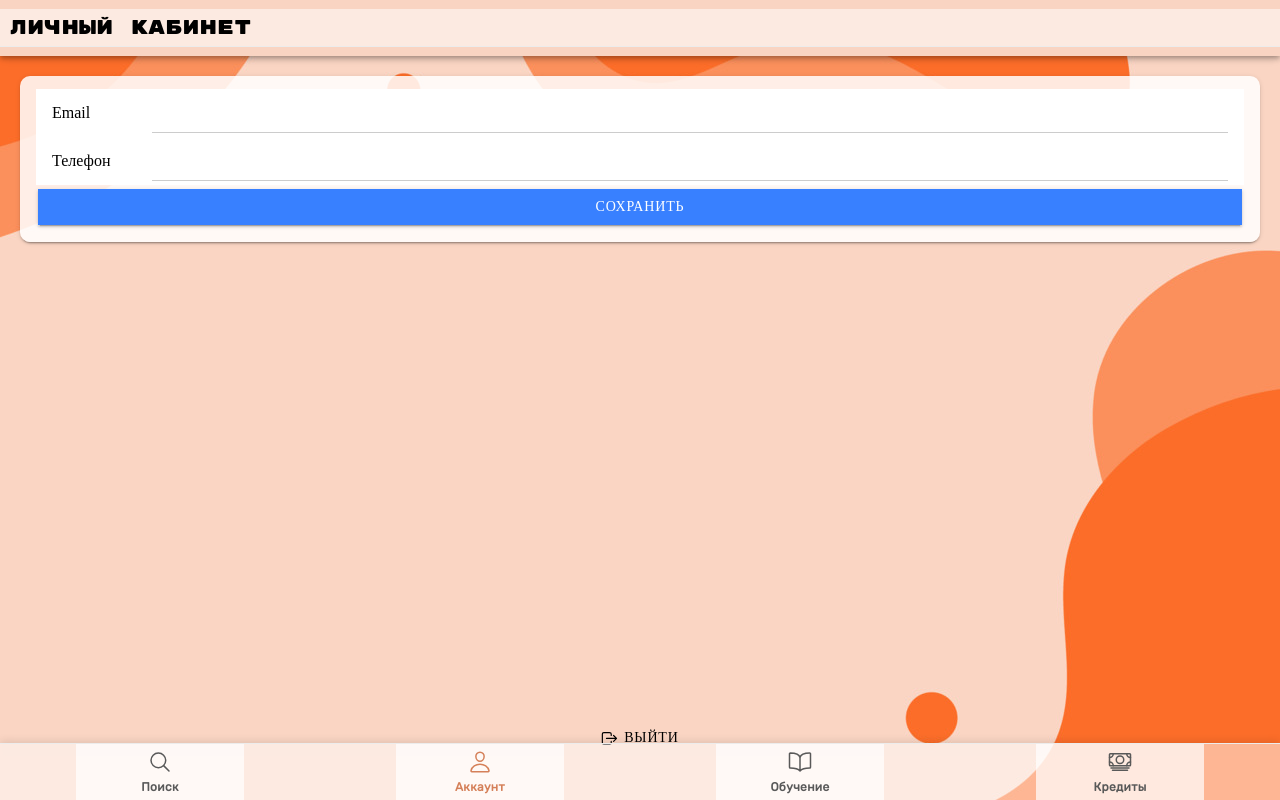
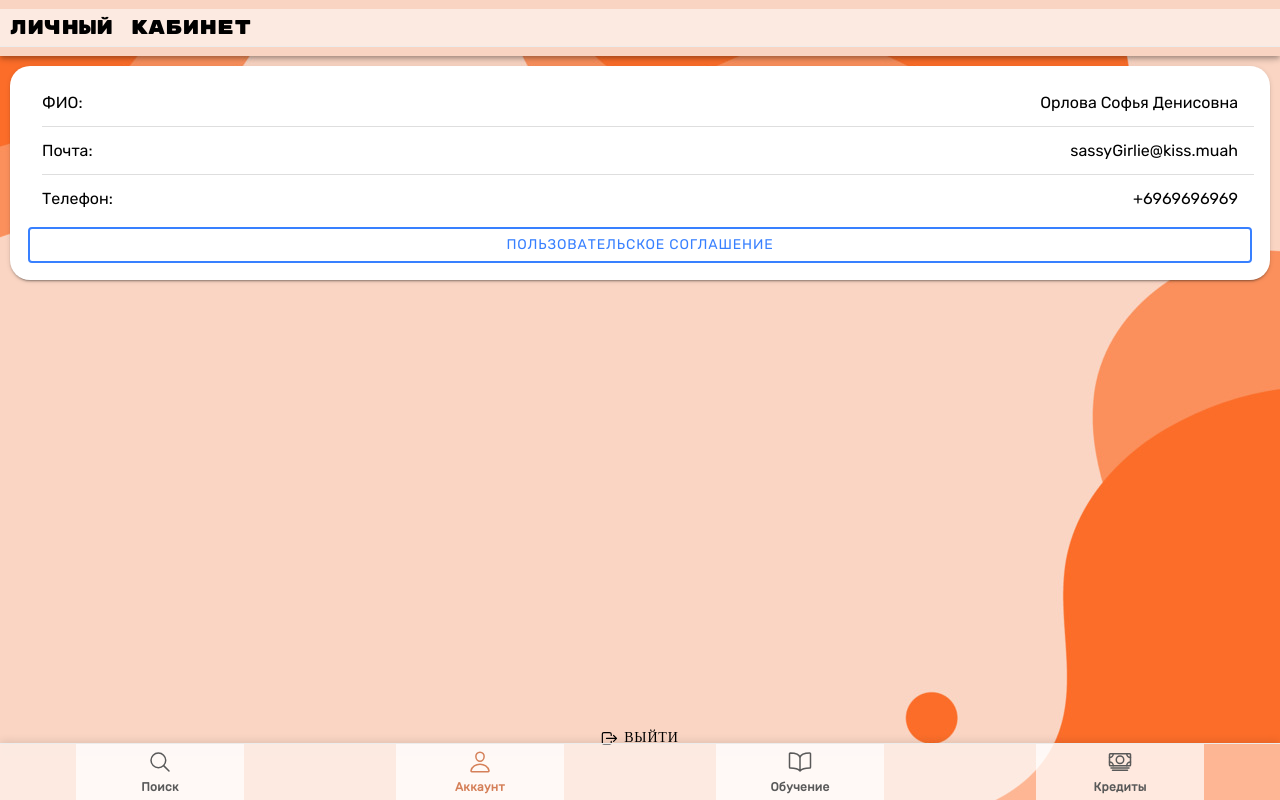
Before and after one commit to kopytyoshka/FinoDays, a React (Create React App) app: page /profile in a window 1280 px wide. Built offline with nearby package versions, Linux system fonts and the light colour scheme.

Commit message:
feat: add profilePage

```diff
--- a/src/pages/CreditOffersPages.tsx
+++ b/src/pages/CreditOffersPages.tsx
@@ -13,7 +13,7 @@ import {
     IonInput,
     IonButton,
     IonIcon,
-    IonLoading, IonSelectOption, IonSelect, IonSpinner, IonCardSubtitle, IonCardTitle
+    IonLoading, IonSelectOption, IonSelect, IonSpinner, IonCardSubtitle, IonCardTitle, IonPage
 } from '@ionic/react';
 import {caretDownSharp} from 'ionicons/icons';
 
@@ -80,12 +80,12 @@ const CreditOffersPage: React.FC = () => {
                                     placeholder="Выберите"
                                     onIonChange={(e) => setLoanTerm(parseInt(e.detail.value!, 10))}
                                 >
-                                    <IonSelectOption value="month">1 месяц</IonSelectOption>
-                                    <IonSelectOption value="twoMonthes">3 месяца</IonSelectOption>
-                                    <IonSelectOption value="sixMonthes">6 месяцев</IonSelectOption>
-                                    <IonSelectOption value="twoYears">2 года</IonSelectOption>
-                                    <IonSelectOption value="threeYears">3 года</IonSelectOption>
-                                    <IonSelectOption value="fiveYears">5 лет</IonSelectOption>
+                                    <IonSelectOption className="creditOffersCard" value="month">1 месяц</IonSelectOption>
+                                    <IonSelectOption className="creditOffersCard" value="twoMonthes">3 месяца</IonSelectOption>
+                                    <IonSelectOption className="creditOffersCard" value="sixMonthes">6 месяцев</IonSelectOption>
+                                    <IonSelectOption className="creditOffersCard" value="twoYears">2 года</IonSelectOption>
+                                    <IonSelectOption className="creditOffersCard" value="threeYears">3 года</IonSelectOption>
+                                    <IonSelectOption className="creditOffersCard" value="fiveYears">5 лет</IonSelectOption>
                                 </IonSelect>
                             </IonItem>
 
--- a/src/pages/ProfilePage.tsx
+++ b/src/pages/ProfilePage.tsx
@@ -1,4 +1,4 @@
-import React from 'react';
+import React, {useEffect, useRef, useState} from 'react';
 import {
     IonHeader,
     IonToolbar,
@@ -12,11 +12,24 @@ import {
     IonLabel,
     IonInput,
     IonButton,
-    IonIcon
+    IonIcon, IonModal, IonButtons, IonCheckbox, IonText
 } from '@ionic/react';
 import { logOutOutline } from 'ionicons/icons';
 
 const ProfilePage: React.FC = () => {
+    const modal = useRef<HTMLIonModalElement>(null);
+    const page = useRef(undefined);
+
+    const [canDismiss, setCanDismiss] = useState(false);
+    const [presentingElement, setPresentingElement] = useState<HTMLElement | undefined>(undefined);
+
+    useEffect(() => {
+        setPresentingElement(page.current);
+    }, []);
+
+    function dismiss() {
+        modal.current?.dismiss();
+    }
     return (
         <>
             <IonHeader>
@@ -25,21 +38,67 @@ const ProfilePage: React.FC = () => {
                 </IonToolbar>
             </IonHeader>
             <IonContent>
-                <IonCard className="profile-card">
-                    <IonCardContent>
-                            <IonItem lines="none">
-                                <IonLabel position="fixed">Email</IonLabel>
-                                <IonInput type="email" className="transparent-input"></IonInput>
-                            </IonItem>
-                            <IonItem lines="none">
-                                <IonLabel position="fixed">Телефон</IonLabel>
-                                <IonInput type="tel" className="transparent-input"></IonInput>
-                            </IonItem>
-                        <IonButton expand="full" fill="solid" type="submit">
-                            Сохранить
+                {/*<IonCard className="profile-card">*/}
+                {/*    <IonCardContent>*/}
+                {/*            <IonItem lines="none">*/}
+                {/*                <IonLabel position="fixed">Email</IonLabel>*/}
+                {/*                <IonInput type="email" className="transparent-input"></IonInput>*/}
+                {/*            </IonItem>*/}
+                {/*            <IonItem lines="none">*/}
+                {/*                <IonLabel position="fixed">Телефон</IonLabel>*/}
+                {/*                <IonInput type="tel" className="transparent-input"></IonInput>*/}
+                {/*            </IonItem>*/}
+                {/*        <IonButton expand="full" fill="solid" type="submit">*/}
+                {/*            Сохранить*/}
+                {/*        </IonButton>*/}
+                {/*    </IonCardContent>*/}
+                {/*</IonCard>*/}
+
+                <IonCard style={{borderRadius: '20px'}}>
+                    <IonCardContent className="card-info">
+                        <IonItem>
+                            <IonLabel>ФИО:</IonLabel>
+                            <IonLabel slot="end">Орлова Софья Денисовна</IonLabel>
+                        </IonItem>
+                        <IonItem>
+                            <IonLabel>Почта:</IonLabel>
+                            <IonLabel slot="end">sassyGirlie@kiss.muah</IonLabel>
+                        </IonItem>
+                        <IonItem lines="none">
+                            <IonLabel>Телефон:</IonLabel>
+                            <IonLabel slot="end">+6969696969</IonLabel>
+                        </IonItem>
+                        <IonButton id="open-modal" expand="block" fill="outline">
+                            Пользовательское соглашение
                         </IonButton>
                     </IonCardContent>
                 </IonCard>
+
+
+                <IonModal ref={modal} trigger="open-modal" canDismiss={canDismiss} presentingElement={presentingElement}>
+                    <IonHeader>
+                        <IonToolbar>
+                            <IonTitle className="card-info">Пользовательское соглашение</IonTitle>
+                            <IonButtons slot="end">
+                                <IonButton className="card-info" onClick={() => dismiss()}>X</IonButton>
+                            </IonButtons>
+                        </IonToolbar>
+                    </IonHeader>
+                    <p className="ion-padding-horizontal card-info">You must accept the terms and conditions to close this modal.</p>
+                    <IonItem>
+                        <IonLabel className="ion-text-wrap card-info" {...{ for: 'terms' }}>
+                            Do you accept the terms and conditions?
+                        </IonLabel>
+                        <IonCheckbox
+                            id="terms"
+                            checked={canDismiss}
+                            onIonChange={(ev) => {
+                                setCanDismiss(ev.detail.checked);
+                            }}
+                        ></IonCheckbox>
+                    </IonItem>
+                </IonModal>
+
                 <IonButton fill="default" color="danger" className="exit-button">
                     <IonIcon icon={logOutOutline} slot="start" />
                     Выйти
--- a/src/styles/App.css
+++ b/src/styles/App.css
@@ -48,7 +48,7 @@ ion-content {
     display: flex;
     flex-direction: column;
     align-items: center;
-    padding: 6px 0;
+    padding: 20px 0;
     text-align: center;
 
 }
```
